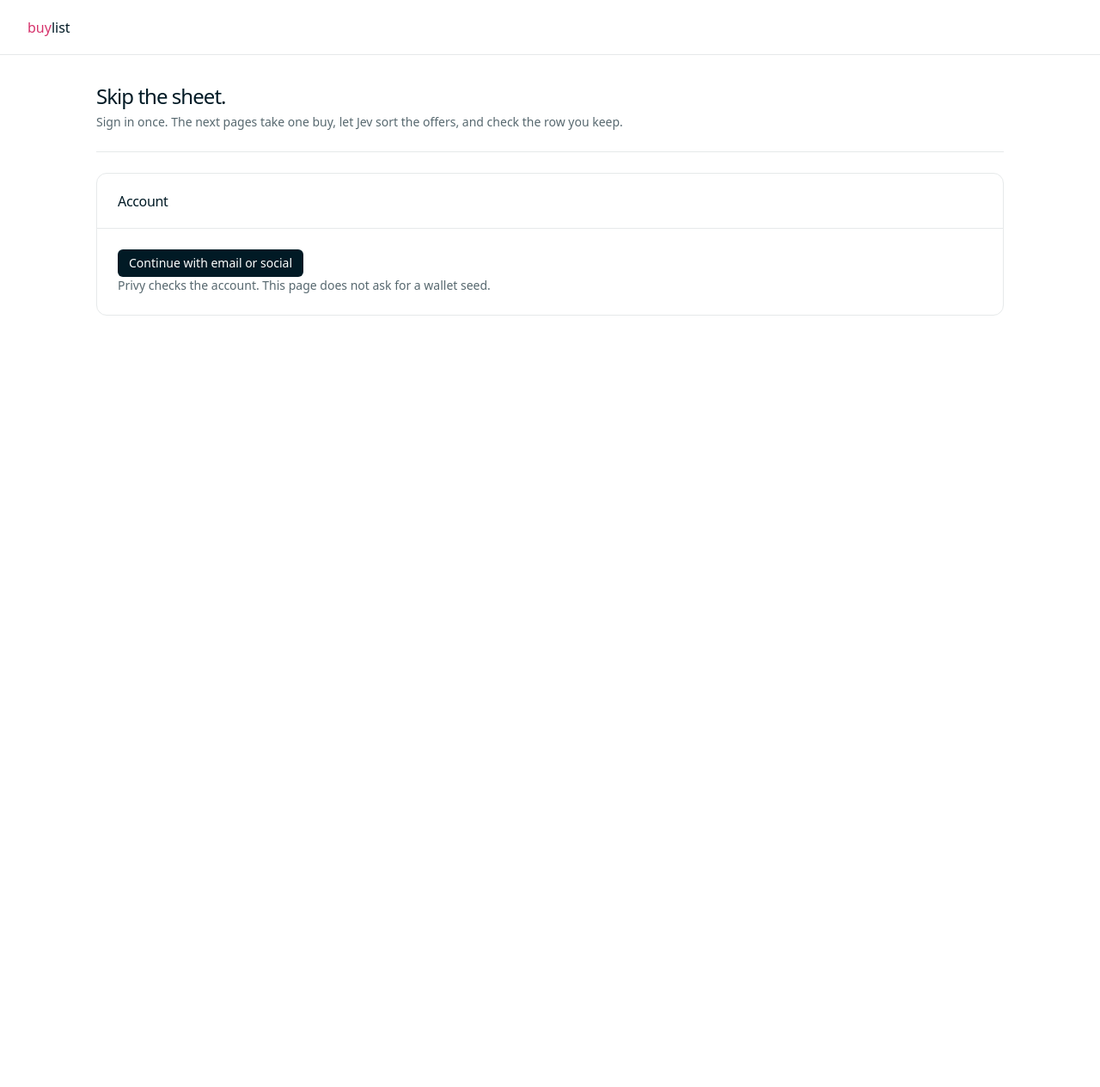
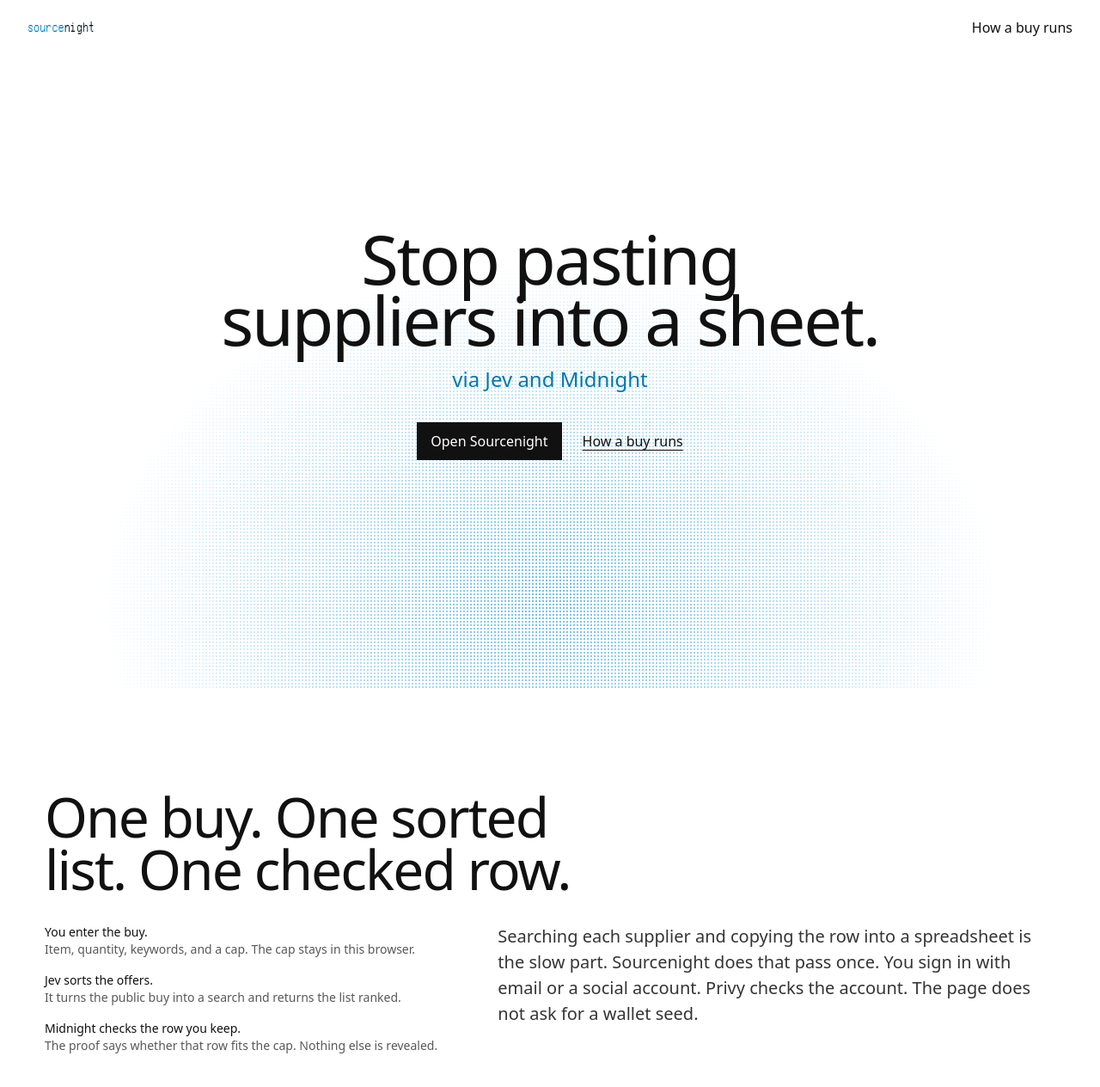
Before and after one commit to sdh2222/midnight-hackathon, a React (Vite) app in the folder apps/web/: page / in a window 1280 px wide. Shown: the top 1264 px of the page at 86% size. Before the commit the page ends 800 px from the top, so only its background shows below. Built offline with nearby package versions, Linux system fonts and the light colour scheme; no server answers; a web font is replaced by a local one.

Commit message:
feat: name the desk Sourcenight and match the production layout
The sign-in page uses the production landing scale, and the app uses the same wordmark, sky wallet pill, and underlined page links as the shipped desk.

Co-authored-by: Henry Choi <sdh2222@users.noreply.github.com>

```diff
--- a/apps/web/index.html
+++ b/apps/web/index.html
@@ -8,7 +8,7 @@
       name="description"
       content="Enter one buy, let Jev sort the offers, and keep the row that fits."
     />
-    <title>Buylist</title>
+    <title>Sourcenight</title>
   </head>
   <body>
     <div id="root"></div>
--- a/apps/web/src/AuthGate.tsx
+++ b/apps/web/src/AuthGate.tsx
@@ -6,33 +6,43 @@ const appId = import.meta.env.VITE_PRIVY_APP_ID?.trim();
 
 function LoginScreen({ login, loading = false }: { login?: () => void; loading?: boolean }) {
   return (
-    <div className="app">
-      <header className="top">
-        <span className="mark"><span className="mark-pink">buy</span><span>list</span></span>
+    <div className="landing">
+      <header className="landing-top">
+        <span className="mark"><span className="mark-water">source</span>night</span>
+        <nav className="landing-nav" aria-label="Sourcenight">
+          <a href="#how">How a buy runs</a>
+        </nav>
       </header>
-      <main className="frame">
-        <div className="v-page">
-          <header className="v-header">
-            <div className="v-header-text">
-              <h1 className="v-title">Skip the sheet.</h1>
-              <p className="v-desc">Sign in once. The next pages take one buy, let Jev sort the offers, and check the row you keep.</p>
-            </div>
-          </header>
-          <section className="v-card">
-            <div className="v-card-head"><h2 className="v-card-title">Account</h2></div>
-            <div className="v-card-body">
+      <section className="hero">
+        <div className="hero-sky" aria-hidden="true" />
+        <div className="hero-copy">
+          <h1>Stop pasting suppliers into a sheet.</h1>
+          <p className="hero-via">via Jev and Midnight</p>
+          <div className="hero-actions">
             {login ? (
-                <button className="v-btn" type="button" onClick={login} disabled={loading}>
-                  {loading ? "Checking the session" : "Continue with email or social"}
+              <button className="hero-button" type="button" onClick={login} disabled={loading}>
+                {loading ? "Checking the session" : "Open Sourcenight"}
               </button>
             ) : (
               <p>Set <code>VITE_PRIVY_APP_ID</code> in the root <code>.env</code> before signing in.</p>
             )}
-              <p className="v-desc">Privy checks the account. This page does not ask for a wallet seed.</p>
+            <a className="hero-link" href="#how">How a buy runs</a>
+          </div>
         </div>
       </section>
+      <section className="landing-section" id="how">
+        <h2>One buy. One sorted list. One checked row.</h2>
+        <div className="landing-grid">
+          <ol className="landing-steps">
+            <li><strong>You enter the buy.</strong><span>Item, quantity, keywords, and a cap. The cap stays in this browser.</span></li>
+            <li><strong>Jev sorts the offers.</strong><span>It turns the public buy into a search and returns the list ranked.</span></li>
+            <li><strong>Midnight checks the row you keep.</strong><span>The proof says whether that row fits the cap. Nothing else is revealed.</span></li>
+          </ol>
+          <p className="landing-body">
+            Searching each supplier and copying the row into a spreadsheet is the slow part. Sourcenight does that pass once. You sign in with email or a social account. Privy checks the account. The page does not ask for a wallet seed.
+          </p>
         </div>
-      </main>
+      </section>
     </div>
   );
 }
--- a/apps/web/src/flow/screens.tsx
+++ b/apps/web/src/flow/screens.tsx
@@ -72,11 +72,18 @@ export function Shell({
 }) {
   return (
     <div className="app">
-      <header className="top">
-        <button className="mark" type="button" onClick={() => onStep("onboard")}>
-          <span className="mark-pink">buy</span><span>list</span>
-        </button>
-        <nav className="nav" aria-label="Buy">
+      <header className="desk-head">
+        <div className="desk-top">
+          <button className="mark" type="button" onClick={() => onStep("onboard")}>
+            <span className="mark-water">source</span>night
+          </button>
+          <div className="desk-end">
+            <span className="wallet-pill" title={walletAddress ?? undefined}>
+              {walletAddress ? compactHash(walletAddress) : "Wallet pending"}
+            </span>
+          </div>
+        </div>
+        <nav className="desk-pages" aria-label="Sourcenight">
           {STEPS.map((step) => (
             <button
               key={step.id}
@@ -89,15 +96,12 @@ export function Shell({
               {step.label}
             </button>
           ))}
+          <div className="desk-end">
+            <span className="v-muted">{userLabel}</span>
+            <button className="nav-link" type="button" aria-current={page === "history" ? "page" : undefined} onClick={onHistory}>Past buys</button>
+            <button className="nav-link" type="button" onClick={onLogout}>Sign out</button>
+          </div>
         </nav>
-        <div className="top-end">
-          <span className="wallet-pill" title={walletAddress ?? undefined}>
-            {walletAddress ? compactHash(walletAddress) : "Wallet pending"}
-          </span>
-          <span className="v-muted">{userLabel}</span>
-          <button className="nav-link" type="button" onClick={onHistory}>Past buys</button>
-          <button className="nav-link" type="button" onClick={onLogout}>Sign out</button>
-        </div>
       </header>
       <main className="frame">
         <div className="v-page">{children}</div>
@@ -120,19 +124,11 @@ export function OnboardPage({
   return (
     <>
       <PageHead
-        title="One list, instead of a spreadsheet."
-        description="Searching each supplier and pasting rows into a sheet is the slow part. You enter one buy. Jev sorts the offers. Midnight checks that the row you keep fits your cap."
+        title="Sourcenight"
+        description="This login has a Midnight address. You do not paste a seed."
       />
-      <Card title="What happens next">
-        <ol className="v-list">
-          <li>Input the buy. The cap stays in this browser.</li>
-          <li>Jev turns that buy into a search and returns a sorted list.</li>
-          <li>The mapper checks the row you keep.</li>
-          <li>You leave with that same list, and one row marked kept.</li>
-        </ol>
-      </Card>
       <Card
-        title="Midnight wallet"
+        title="Midnight address"
         footer={(
           <button className="v-btn" type="button" disabled={!walletReady || !walletAddress} onClick={onContinue}>
             Continue
@@ -171,8 +167,17 @@ export function InputPage({
     : "Sort offers";
   return (
     <>
-      <PageHead title="Enter the buy." description="Public fields go to the search. The cap does not." />
+      <PageHead title="What are you buying?" description="Jev receives the item, the quantity, and the keywords. The cap stays in this browser." />
       <form onSubmit={onSubmit}>
+        <div className="wizard">
+        <Card title="Steps">
+          <ol className="step-list">
+            <li data-state="current"><span className="step-no">1</span><span>Buy</span></li>
+            <li><span className="step-no">2</span><span>Sort</span></li>
+            <li><span className="step-no">3</span><span>Verify</span></li>
+            <li><span className="step-no">4</span><span>List</span></li>
+          </ol>
+        </Card>
         <Card
           title="This buy"
           footer={<button className="v-btn" type="submit" disabled={searching}>{button}</button>}
@@ -232,6 +237,7 @@ export function InputPage({
             {error ? <p className="v-note bad" role="alert">{error}</p> : null}
           </div>
         </Card>
+        </div>
       </form>
     </>
   );
--- a/apps/web/src/styles.css
+++ b/apps/web/src/styles.css
@@ -1,9 +1,11 @@
 :root {
   --ink: #011a25;
-  --pink: #d6336c;
-  --pink-deep: #a61e4d;
-  --pink-soft: #ffe4ef;
-  --pink-pill: #ffc0d6;
+  --ink-landing: #111111;
+  --water: #0080bc;
+  --water-strong: #0077af;
+  --sky: #b7e4f8;
+  --sky-dot: #6ec1ea;
+  --light: #cce6f2;
   --paper: #ffffff;
   --wash: #f6f6f6;
   --line: #e6e9ea;
@@ -11,6 +13,7 @@
   --muted: #57686f;
   --faint: #859196;
   --font: "Die Grotesk C", system-ui, sans-serif;
+  --mark: "LisaTerminal Paper", ui-monospace, monospace;
   --mono: ui-monospace, "SF Mono", monospace;
 }
 
@@ -26,6 +29,14 @@
   font-family: "Die Grotesk C";
   src: url("/fonts/die-grotesk/die-grotesk-c-medium.woff2") format("woff2");
   font-weight: 500;
+  font-style: normal;
+  font-display: swap;
+}
+
+@font-face {
+  font-family: "LisaTerminal Paper";
+  src: url("/fonts/compare/LisaTerminalPaper.ttf") format("truetype");
+  font-weight: 400;
   font-style: normal;
   font-display: swap;
 }
@@ -47,40 +58,54 @@ button, input, select { font: inherit; color: inherit; }
 button { cursor: pointer; }
 button:disabled { cursor: not-allowed; }
 
-.app { min-height: 100vh; background: var(--paper); }
-
-.top {
-  display: flex;
-  align-items: center;
-  gap: 24px;
-  min-height: 64px;
-  padding: 0 32px;
-  border-bottom: 1px solid var(--line);
-}
-
 .mark {
   border: 0;
   background: none;
   padding: 0;
-  font-family: var(--font);
-  font-weight: 500;
+  color: var(--ink);
+  font-family: var(--mark);
   font-size: 16px;
+  font-weight: 400;
   line-height: 28px;
   text-decoration: none;
   white-space: nowrap;
 }
 
-.mark-pink { color: var(--pink); }
+.mark-water { color: var(--water); }
 
-.nav, .top-end {
+.wallet-pill {
+  display: inline-flex;
+  align-items: center;
+  height: 32px;
+  padding: 0 14px;
+  border: 1px solid var(--ink);
+  border-radius: 999px;
+  background: var(--sky);
+  color: var(--ink);
+  font-size: 14px;
+  font-weight: 500;
+  font-variant-numeric: tabular-nums;
+}
+
+.desk-head { border-bottom: 1px solid var(--line); }
+
+.desk-top, .desk-pages {
   display: flex;
   align-items: center;
-  flex-wrap: wrap;
-  gap: 8px 20px;
-  min-width: 0;
+  gap: 24px;
+  min-height: 48px;
+  padding: 0 32px;
 }
 
-.top-end { margin-left: auto; }
+.desk-top { min-height: 64px; }
+
+.desk-pages {
+  flex-wrap: wrap;
+  gap: 8px 28px;
+  padding-bottom: 8px;
+}
+
+.desk-end { margin-left: auto; display: flex; align-items: center; gap: 20px; }
 
 .nav-link {
   border: 0;
@@ -89,7 +114,6 @@ button:disabled { cursor: not-allowed; }
   color: var(--ink);
   font-size: 16px;
   line-height: 24px;
-  text-decoration: none;
 }
 
 .nav-link[aria-current="page"] {
@@ -99,46 +123,22 @@ button:disabled { cursor: not-allowed; }
   text-underline-offset: 6px;
 }
 
-.nav-link:hover {
-  color: var(--pink);
+.nav-link:hover:not(:disabled) {
+  color: var(--water);
   text-decoration: underline;
   text-decoration-thickness: 2px;
   text-underline-offset: 6px;
 }
 
-.nav-link:disabled, .nav-link.waiting {
-  color: var(--faint);
-  text-decoration: none;
-  cursor: default;
-}
-
-.wallet-pill {
-  display: inline-flex;
-  align-items: center;
-  height: 32px;
-  padding: 0 14px;
-  border: 1px solid var(--ink);
-  border-radius: 999px;
-  background: var(--pink-pill);
-  color: var(--ink);
-  font-size: 14px;
-  font-weight: 500;
-  font-variant-numeric: tabular-nums;
-}
+.nav-link:disabled { color: var(--faint); }
 
 .frame {
-  width: min(1120px, 100%);
+  width: min(1280px, 100%);
   margin: 0 auto;
   padding: 32px;
 }
 
-.v-page {
-  display: flex;
-  flex-direction: column;
-  gap: 24px;
-  min-width: 0;
-}
-
+.v-page { display: flex; flex-direction: column; gap: 24px; min-width: 0; }
 .v-page > * { min-width: 0; max-width: 100%; }
 
 .v-header {
@@ -160,7 +160,7 @@ button:disabled { cursor: not-allowed; }
   letter-spacing: -0.04em;
 }
 
-.v-desc { margin: 0; color: var(--muted); }
+.v-desc { margin: 0; color: var(--muted); max-width: 68ch; }
 
 .v-card {
   background: var(--paper);
@@ -172,6 +172,8 @@ button:disabled { cursor: not-allowed; }
 .v-card-head {
   display: flex;
   align-items: center;
+  justify-content: space-between;
+  gap: 12px;
   min-height: 64px;
   padding: 12px 24px;
   border-bottom: 1px solid var(--line);
@@ -193,15 +195,13 @@ button:disabled { cursor: not-allowed; }
   align-items: center;
   justify-content: flex-end;
   gap: 12px;
+  min-height: 64px;
   padding: 12px 24px;
   background: var(--wash);
   border-top: 1px solid var(--line);
 }
 
-.v-metrics {
-  display: grid;
-  grid-template-columns: repeat(3, minmax(0, 1fr));
-}
+.v-metrics { display: grid; grid-template-columns: repeat(3, minmax(0, 1fr)); }
 
 .v-metric {
   display: flex;
@@ -224,11 +224,7 @@ button:disabled { cursor: not-allowed; }
 
 .v-table-wrap { overflow-x: auto; }
 
-.v-table {
-  width: 100%;
-  border-collapse: collapse;
-  font-variant-numeric: tabular-nums;
-}
+.v-table { width: 100%; border-collapse: collapse; font-variant-numeric: tabular-nums; }
 
 .v-table th {
   height: 40px;
@@ -250,16 +246,13 @@ button:disabled { cursor: not-allowed; }
 }
 
 .v-table tbody tr:last-child td { border-bottom: 0; }
-
 .v-table tbody tr.pick { cursor: pointer; }
 .v-table tbody tr.pick:hover td { background: var(--wash); }
-.v-table tbody tr.selected td { background: var(--pink-soft); }
-
+.v-table tbody tr.selected td { background: var(--light); }
 .v-table th:first-child, .v-table td:first-child { padding-left: 24px; }
 .v-table th:last-child, .v-table td:last-child { padding-right: 24px; }
 .v-right { text-align: right; white-space: nowrap; }
-
-.v-offer { display: flex; flex-direction: column; gap: 2px; min-width: 220px; }
+.v-offer { display: flex; flex-direction: column; gap: 2px; }
 .v-offer span, .v-muted { color: var(--muted); }
 
 .v-btn {
@@ -278,40 +271,23 @@ button:disabled { cursor: not-allowed; }
 }
 
 .v-btn:hover { background: #0d3547; }
-
-.v-btn-secondary {
-  background: var(--paper);
-  border-color: var(--line);
-  color: var(--ink);
-}
-
-.v-btn-secondary:hover {
-  background: var(--wash);
-  border-color: var(--line-strong);
-}
-
-.v-btn:disabled {
-  background: #eef1f2;
-  border-color: var(--line);
-  color: var(--faint);
-}
+.v-btn:disabled { background: #eef1f2; border-color: var(--line); color: var(--faint); }
 
 .v-link {
   border: 0;
   background: none;
   padding: 0;
-  color: var(--pink);
+  color: var(--water);
   font: inherit;
   font-weight: 500;
 }
 
 .v-link:hover { text-decoration: underline; text-underline-offset: 3px; }
-.v-link:disabled { color: var(--faint); text-decoration: none; }
+.v-link:disabled { color: var(--faint); }
 
 .v-fields { display: flex; flex-direction: column; gap: 16px; }
 .v-split { display: grid; grid-template-columns: repeat(3, minmax(0, 1fr)); gap: 16px; }
 .v-split.two { grid-template-columns: 1.4fr 0.8fr; }
-
 .v-field { display: flex; flex-direction: column; gap: 6px; }
 .v-field > span { font-size: 13px; color: var(--muted); }
 
@@ -325,9 +301,9 @@ button:disabled { cursor: not-allowed; }
   font-variant-numeric: tabular-nums;
 }
 
-.v-input:focus-visible, .v-btn:focus-visible, .nav-link:focus-visible, .mark:focus-visible, .v-link:focus-visible {
+.v-input:focus-visible, .v-btn:focus-visible, .nav-link:focus-visible, .mark:focus-visible, .v-link:focus-visible, .hero-link:focus-visible {
   outline: none;
-  box-shadow: 0 0 0 2px var(--paper), 0 0 0 4px rgba(214, 51, 108, 0.45);
+  box-shadow: 0 0 0 2px #fff, 0 0 0 4px rgba(1, 26, 37, 0.35);
 }
 
 .v-badge {
@@ -336,57 +312,135 @@ button:disabled { cursor: not-allowed; }
   height: 20px;
   padding: 0 8px;
   border-radius: 999px;
-  background: var(--pink-soft);
+  background: var(--light);
   color: var(--ink);
   font-size: 12px;
   font-weight: 500;
 }
 
-.v-badge.over {
-  background: var(--paper);
-  border: 1px solid var(--ink);
-}
+.v-badge.over { background: var(--paper); border: 1px solid var(--ink); }
 
 .v-dl {
   display: grid;
-  grid-template-columns: 140px minmax(0, 1fr);
+  grid-template-columns: 160px minmax(0, 1fr);
   gap: 12px 24px;
   margin: 0;
 }
 
 .v-dl dt { color: var(--muted); }
 .v-dl dd { margin: 0; font-variant-numeric: tabular-nums; overflow-wrap: anywhere; }
-
 .v-mono { font-family: var(--mono); font-size: 13px; }
 
 .v-note {
   display: flex;
   align-items: center;
   gap: 8px;
+  margin-top: 16px;
   padding: 12px 16px;
   border-radius: 6px;
-  background: var(--pink-soft);
+  background: var(--light);
 }
 
-.v-note.bad {
-  background: var(--paper);
-  border: 1px solid var(--ink);
-}
-
-.v-check {
-  display: flex;
-  align-items: center;
-  gap: 8px;
-  margin-right: auto;
-}
-
+.v-note.bad { background: var(--paper); border: 1px solid var(--ink); }
+.v-check { display: flex; align-items: center; gap: 8px; margin-right: auto; }
 .v-list { margin: 0; padding-left: 18px; }
 .v-list li + li { margin-top: 8px; }
 
-@media (max-width: 800px) {
-  .top, .frame { padding-inline: 16px; }
-  .top { flex-wrap: wrap; height: auto; padding-block: 12px; }
-  .top-end { margin-left: 0; }
-  .v-metrics, .v-split, .v-split.two, .v-dl { grid-template-columns: 1fr; }
+.wizard {
+  display: grid;
+  grid-template-columns: minmax(220px, 3fr) minmax(0, 9fr);
+  gap: 24px;
+  align-items: start;
+}
+
+.step-list { list-style: none; margin: 0; padding: 0; display: flex; flex-direction: column; gap: 12px; }
+.step-list li { display: flex; gap: 12px; color: var(--muted); }
+.step-list li[data-state="current"] { color: var(--ink); font-weight: 500; }
+.step-no {
+  display: inline-flex;
+  align-items: center;
+  justify-content: center;
+  width: 24px;
+  height: 24px;
+  border-radius: 999px;
+  background: var(--wash);
+  font-size: 12px;
+  font-variant-numeric: tabular-nums;
+}
+.step-list li[data-state="current"] .step-no { background: var(--light); color: var(--ink); }
+
+.landing { min-height: 100vh; background: #fff; color: var(--ink-landing); }
+.landing-top {
+  display: flex;
+  align-items: center;
+  justify-content: space-between;
+  height: 64px;
+  padding: 0 32px;
+}
+.landing-nav { display: flex; gap: 24px; font-size: 16px; }
+.landing-nav a { color: var(--ink-landing); text-decoration: none; }
+.landing-nav a:hover { color: var(--water-strong); }
+.hero {
+  position: relative;
+  display: grid;
+  place-items: center;
+  min-height: calc(100vh - 64px);
+  padding: 0 32px 64px;
+  text-align: center;
+}
+.hero-sky {
+  position: absolute;
+  left: 50%;
+  bottom: 0;
+  width: min(1100px, 100%);
+  height: 70%;
+  transform: translateX(-50%);
+  background: radial-gradient(circle, var(--sky-dot) 1.05px, transparent 1.15px) 0 0 / 4px 4px;
+  mask-image: radial-gradient(ellipse at 50% 80%, #000 0%, transparent 68%);
+  pointer-events: none;
+}
+.hero-copy { position: relative; max-width: 960px; }
+.hero h1 {
+  margin: 0;
+  font-size: clamp(48px, 6.2vw, 92px);
+  font-weight: 500;
+  line-height: 0.9;
+  letter-spacing: -0.03em;
+  text-wrap: balance;
+}
+.hero-via { margin: 24px 0 0; color: var(--water-strong); font-size: 24px; font-weight: 500; }
+.hero-actions { display: flex; justify-content: center; align-items: center; gap: 24px; margin-top: 40px; }
+.hero-button {
+  padding: 12px 16px;
+  border: 0;
+  background: var(--ink-landing);
+  color: #fff;
+  font-size: 16px;
+}
+.hero-button:hover { background: var(--water-strong); }
+.hero-button:disabled { background: #e5e5e5; color: #888; }
+.hero-link { color: var(--ink-landing); font-size: 16px; text-decoration: underline; text-underline-offset: 4px; }
+.hero-link:hover { color: var(--water-strong); }
+.landing-section { max-width: 1240px; margin: 0 auto; padding: 120px 32px; }
+.landing-section h2 {
+  max-width: 14em;
+  margin: 0 0 32px;
+  font-size: clamp(40px, 5vw, 72px);
+  font-weight: 500;
+  line-height: 0.95;
+  letter-spacing: -0.03em;
+  text-wrap: balance;
+}
+.landing-grid { display: grid; grid-template-columns: minmax(0, 5fr) minmax(0, 7fr); gap: 64px; }
+.landing-steps { margin: 0; padding: 0; list-style: none; display: flex; flex-direction: column; gap: 16px; }
+.landing-steps strong { display: block; font-weight: 500; }
+.landing-steps span { color: rgb(17 17 17 / 0.7); }
+.landing-body { margin: 0; max-width: 38em; font-size: 20px; line-height: 1.5; color: rgb(17 17 17 / 0.85); }
+
+@media (max-width: 900px) {
+  .desk-top, .desk-pages, .landing-top, .frame, .landing-section { padding-inline: 16px; }
+  .desk-end { margin-left: 0; }
+  .wizard, .landing-grid, .v-metrics, .v-split, .v-split.two, .v-dl { grid-template-columns: 1fr; }
   .v-metric + .v-metric { border-left: 0; border-top: 1px solid var(--line); }
+  .hero { min-height: auto; padding-top: 48px; }
 }
```
Also changed, not shown: apps/web/public/fonts/compare/LisaTerminal-FreeLicense.txt (added), apps/web/public/fonts/compare/LisaTerminalPaper.ttf (added), 2 other files (tests, documents, lock files or other folders). Lines whose indentation alone changed are shown as unchanged.
